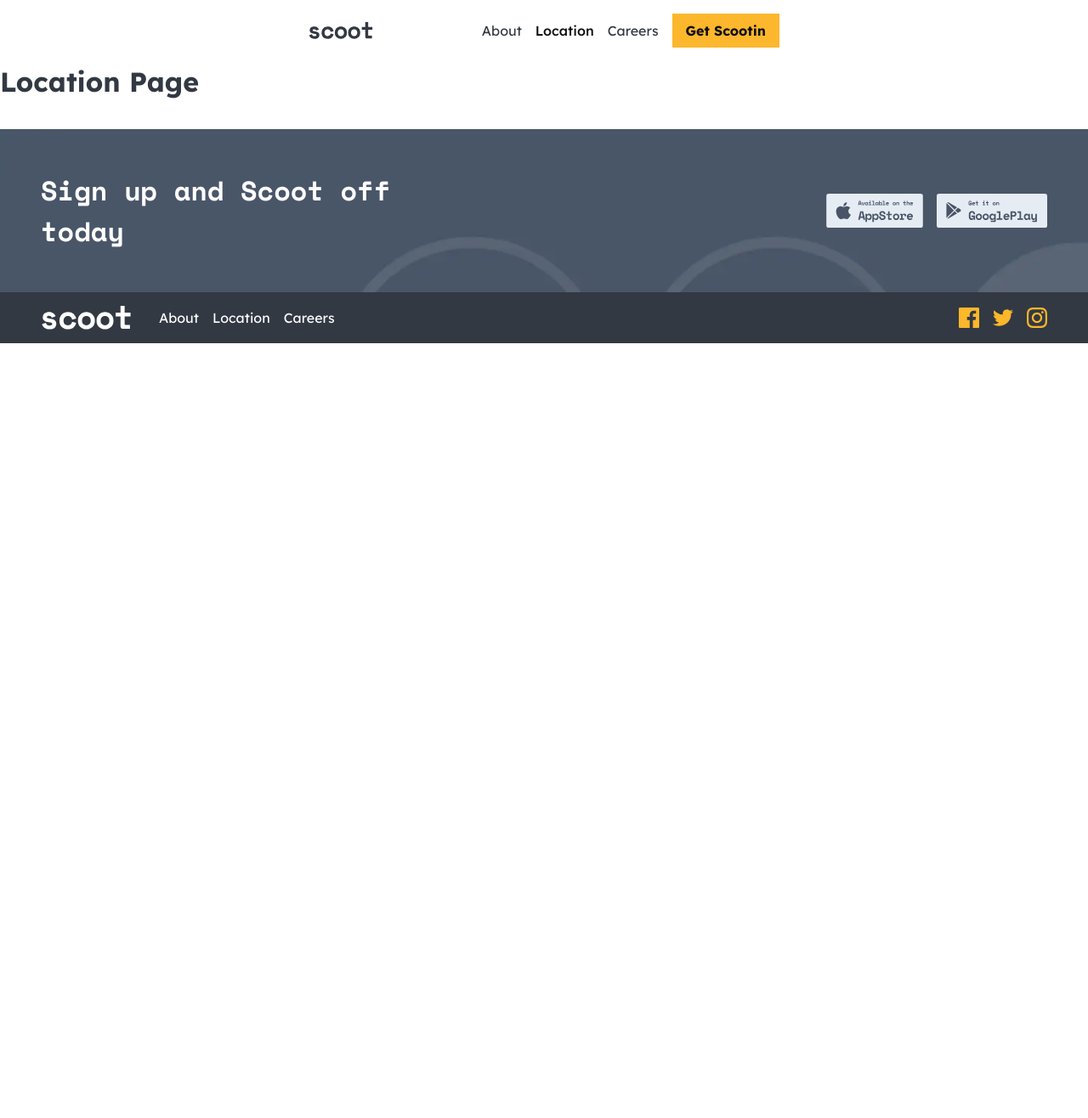
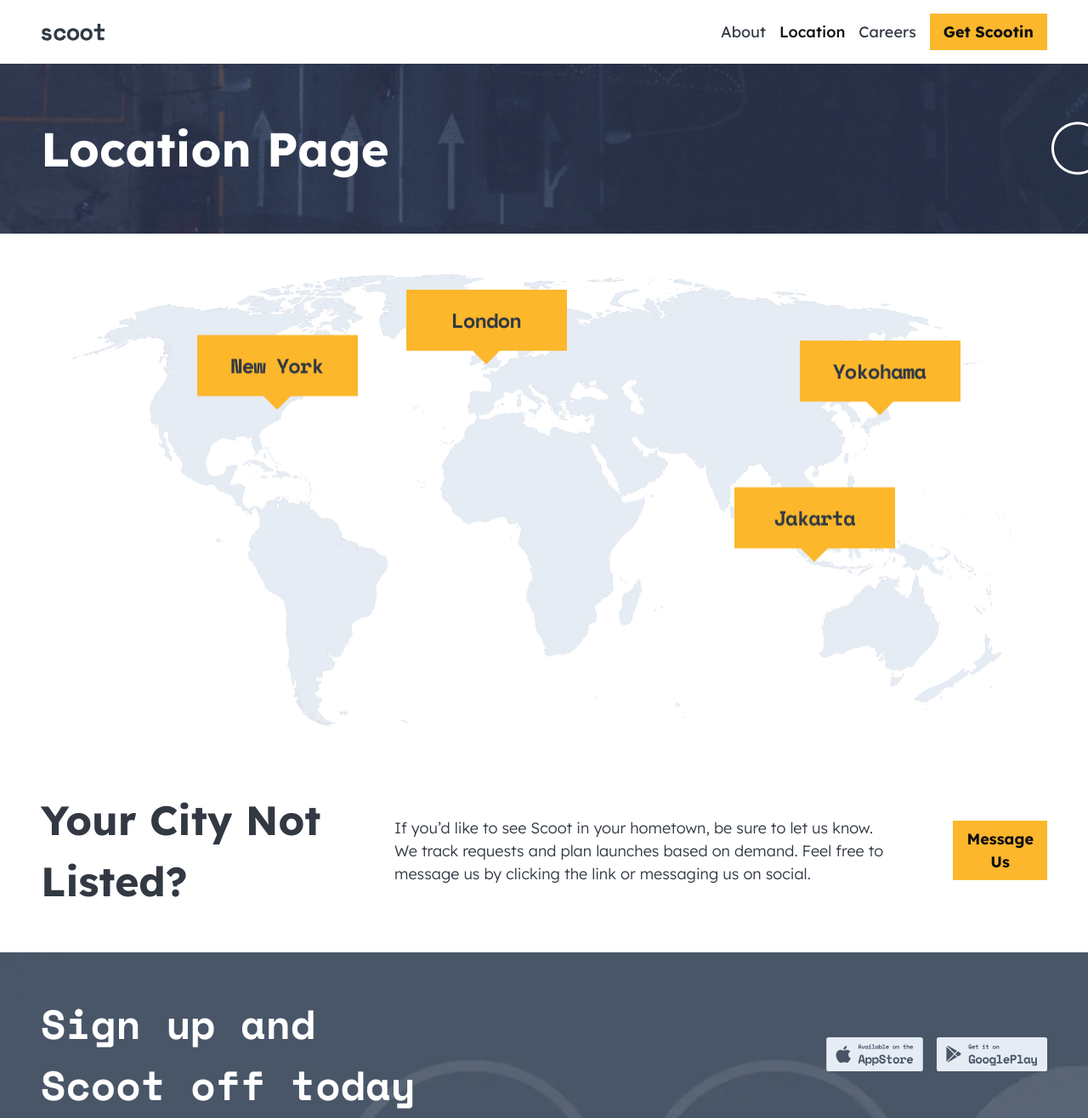
Before and after one commit to MrSandeepSharma/scoot, a plain HTML site: page pages/Location/index.html in a window 1280 px wide. Shown: the top 1316 px of the page at 85% size. Before the commit the page ends 800 px from the top, so only its background shows below. Drawn offline with nearby package versions, Linux system fonts and the light colour scheme.

Commit message:
Location Page Added

```diff
--- /dev/null
+++ b/pages/Location/index.css
@@ -0,0 +1,191 @@
+.locationpage {
+    display: flex;
+    flex-direction: column;
+    gap: var(--gap);
+}
+
+/* Hero Section */
+.hero {
+    padding: var(--padding);
+    background: var(--clr-Dark-Navy-300) url(../../assets/location-hero-bg.png) no-repeat;
+    background-size: cover;
+    height: 160px;
+    display: flex;
+    justify-content: center;
+    align-items: center;
+}
+
+.hero h1 {
+    font-family: var(--ff-heading);
+    font-size: var(--fs-800);
+    font-family: var(--fw-700);
+    color: var(--clr-white);
+}
+
+/* Locations */
+.locations,
+.location__container {
+    padding: var(--padding);
+    display: flex;
+    flex-direction: column;
+    justify-content: center;
+    align-items: center;
+    gap: var(--gap);
+}
+
+.location__container {
+    padding: 0;
+    width: 100%;
+}
+
+.location__name {
+    padding: var(--padding);
+    background-color: var(--clr-primary-300);
+    width: 100%;
+    text-align: center;
+    font-family: var(--ff-heading);
+    font-size: var(--fs-500);
+    font-family: var(--fw-700);
+}
+
+/* availibility */
+.location__availibility {
+    display: flex;
+    flex-direction: column;
+    justify-content: center;
+    align-items: center;
+    gap: var(--gap);
+    padding: var(--padding);
+}
+
+.availibility__status {
+    text-align: center;
+    font-family: var(--ff-heading);
+    font-size: var(--fs-600);
+    font-family: var(--fw-700);
+}
+
+.availibility__detail {
+    display: flex;
+    flex-direction: column;
+    justify-content: center;
+    align-items: center;
+    gap: var(--gap);
+}
+
+.availibility__desc {
+    text-align: center;
+    font-weight: var(--fw-300);
+    max-width: 450px;
+}
+
+@media (min-width: 650px) {
+    /* Root variables */
+    :root {
+        --fs-400: 18px;
+        --fs-500: 24px;
+        --fs-600: 48px;
+        --fs-800: 56px;
+
+        --max-width: 950px;
+    }
+
+    /* Hero Section */
+    .hero {
+        --padding: 1rem 1.5rem;
+
+        background: var(--clr-Dark-Navy-300) url(../../assets/location-hero-tablet.png) no-repeat;
+        background-size: cover;
+        height: 200px;
+        justify-content: flex-start;
+    }
+
+    /* Locations */
+    .locations,
+    .location__container {
+        --padding: 1rem 1.5rem;
+    }
+
+    .location__container {
+        display: none;
+    }
+
+
+    /* availibility */
+    .location__availibility {
+        --padding: 1rem 1.5rem;
+    }
+
+    .availibility__status {
+        max-width: 500px;
+    }
+
+    .availibility__desc {
+        max-width: 570px;
+        margin-bottom: 1rem;
+    }
+}
+
+@media (min-width: 950px) {
+    /* Root variables */
+    :root {
+        --max-width: 1500px;
+    }
+
+    /* Hero Section */
+    .hero {
+        --padding: 1rem 3rem;
+
+        background: var(--clr-Dark-Navy-300) url(../../assets/location-hero-desktop.png) no-repeat;
+        background-size: cover;
+    }
+
+    /* Locations */
+    .locations,
+    .location__container {
+        --padding: 2rem 3rem;
+    }
+
+    /* availibility */
+    .location__availibility {
+        --padding: 1rem 3rem;
+        flex-direction: row;
+    }
+
+    .availibility__status {
+        max-width: 400px;
+        text-align: left;
+    }
+
+    .availibility__detail {
+        align-items: flex-start;
+    }
+
+    .availibility__desc {
+        max-width: 570px;
+        text-align: left;
+        margin: 0;
+    }
+}
+
+@media (min-width: 1100px) {
+    .location__availibility {
+        justify-content: space-between;
+    }
+
+    .availibility__detail {
+        flex-direction: row;
+        justify-content: space-between;
+        align-items: center;
+        gap: clamp(1rem, 10vw, 5rem);
+    }
+
+    .availibility__status {
+        max-width: 400px;
+    }
+
+    .availibility__desc {
+        max-width: 600px;
+        margin-bottom: 0;
+    }
+}
--- a/pages/Location/index.html
+++ b/pages/Location/index.html
@@ -12,6 +12,7 @@
     <link href="https://fonts.googleapis.com/css2?family=Lexend+Deca:wght@100..900&family=Space+Mono:ital,wght@0,400;0,700;1,400;1,700&display=swap" rel="stylesheet">
     <!-- CSS File -->
     <link rel="stylesheet" href="../../style.css">
+    <link rel="stylesheet" href="index.css">
 </head>
 <body>
     <header class="header container">
@@ -29,8 +30,35 @@
             <button class="primary-btn">Get Scootin</button>
         </nav>
     </header>
-    <main id="main" class="aboutpage">
-        <h1>Location Page</h1>
+    <main id="main" class="locationpage container">
+        <section class="hero">
+            <h1>Location Page</h1>
+        </section>
+        <section class="locations">
+            <picture>
+                <source media="(min-width: 950px)" srcset="../../assets/map-desktop.png" width="1110" height="542">
+                <source media="(min-width: 650px)" srcset="../../assets/map-tablet.png" width="689" height="337">
+                <img src="../../assets/map-mobile.webp" alt="map" width="311" height="152">
+            </picture>
+            <div class="location__container">
+                <h2 class="location__name">New York</h2>
+                <h2 class="location__name">London</h2>
+                <h2 class="location__name">Jakarta</h2>
+                <h2 class="location__name">Yokohama</h2>
+            </div>
+        </section>
+        <section class="location__availibility">
+            <h2 class="availibility__status">Your City Not Listed?</h2>
+            <div class="availibility__detail">
+                <p class="availibility__desc">If you’d like to see Scoot
+                    in your hometown, be sure to let us know. We track
+                    requests and plan launches based on demand. Feel free
+                    to message us by clicking the link or messaging us on
+                    social.
+                </p>
+                <button class="primary-btn">Message Us</button>
+            </div>
+        </section>
     </main>
     <footer class="footer">
         <div class="footer__top">
--- a/style.css
+++ b/style.css
@@ -1,6 +1,7 @@
 /* Root variables */
 :root {
     --clr-primary-400: hsl(40, 97%, 58%);
+    --clr-primary-300: hsl(39, 100%, 94%);
     --clr-Dark-Navy-300: hsl(216, 17%, 35%);
     --clr-Dark-Navy: hsl(215, 15%, 23%);
     --clr-Dark-Navy-500: hsl(240, 3%, 6%);
```
Also changed, not shown: assets/location-hero-bg.png (added), assets/location-hero-desktop.png (added), assets/location-hero-tablet.png (added), assets/map-desktop.png (added), assets/map-mobile.webp (added), assets/map-tablet.png (added).
